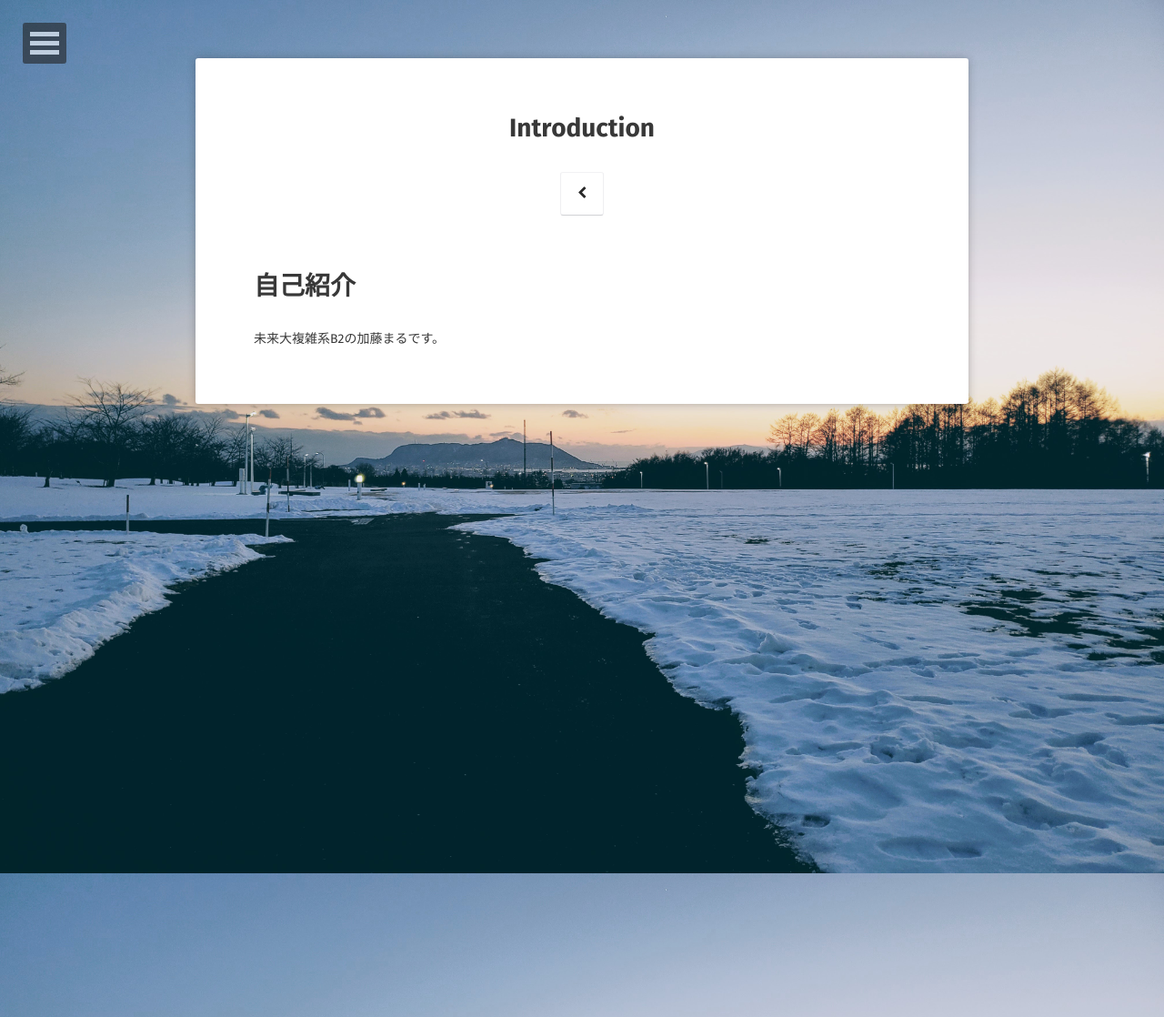
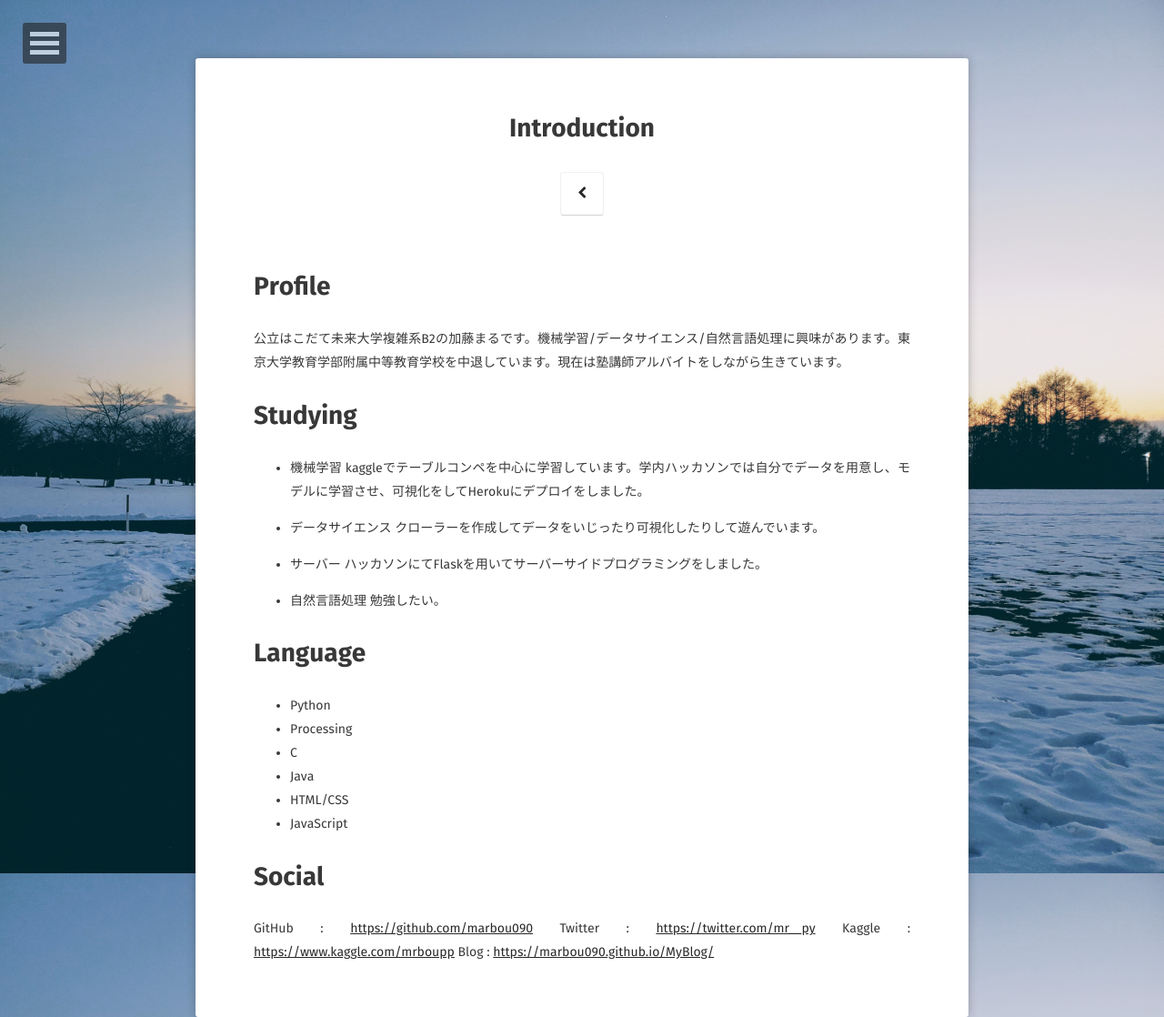
Before and after one commit to marbou090/marbou090.github.io, a Jekyll site: the page built from about/index.md, in a window 1280 px wide. Shown: the whole page at 91% size. Built offline with Jekyll 4.4.1, drawn with Linux system fonts in a browser that asks for light colours; some web fonts are replaced.

Commit message:
write about page

```diff
--- a/_config.yml
+++ b/_config.yml
@@ -1,6 +1,6 @@
 # Site
 title:              Maru Portfolio
-bio:                '未来大複雑系B2加藤まるのポートフォリオです。'
+bio:                '加藤まるのポートフォリオ'
 description:        ""
 reading_time:       true
 words_per_minute:   200
--- a/about/index.md
+++ b/about/index.md
@@ -6,5 +6,32 @@ date: 2020-12-29
 comments: false
 ---
 
-# 自己紹介
-未来大複雑系B2の加藤まるです。
+# Profile
+公立はこだて未来大学複雑系B2の加藤まるです。機械学習/データサイエンス/自然言語処理に興味があります。東京大学教育学部附属中等教育学校を中退しています。現在は塾講師アルバイトをしながら生きています。
+
+# Studying
++ 機械学習
+kaggleでテーブルコンペを中心に学習しています。学内ハッカソンでは自分でデータを用意し、モデルに学習させ、可視化をしてHerokuにデプロイをしました。
+
++ データサイエンス
+クローラーを作成してデータをいじったり可視化したりして遊んでいます。
+
++ サーバー
+ハッカソンにてFlaskを用いてサーバーサイドプログラミングをしました。
+
++ 自然言語処理
+勉強したい。
+
+# Language
++ Python
++ Processing
++ C
++ Java
++ HTML/CSS
++ JavaScript
+
+# Social
+GitHub :  [https://github.com/marbou090]("https://github.com/marbou090")
+Twitter : [https://twitter.com/mr__py]("https://twitter.com/mr__py")
+Kaggle : [https://www.kaggle.com/mrboupp]("https://www.kaggle.com/mrboupp")
+Blog : [https://marbou090.github.io/MyBlog/]("https://marbou090.github.io/MyBlog/")
```
